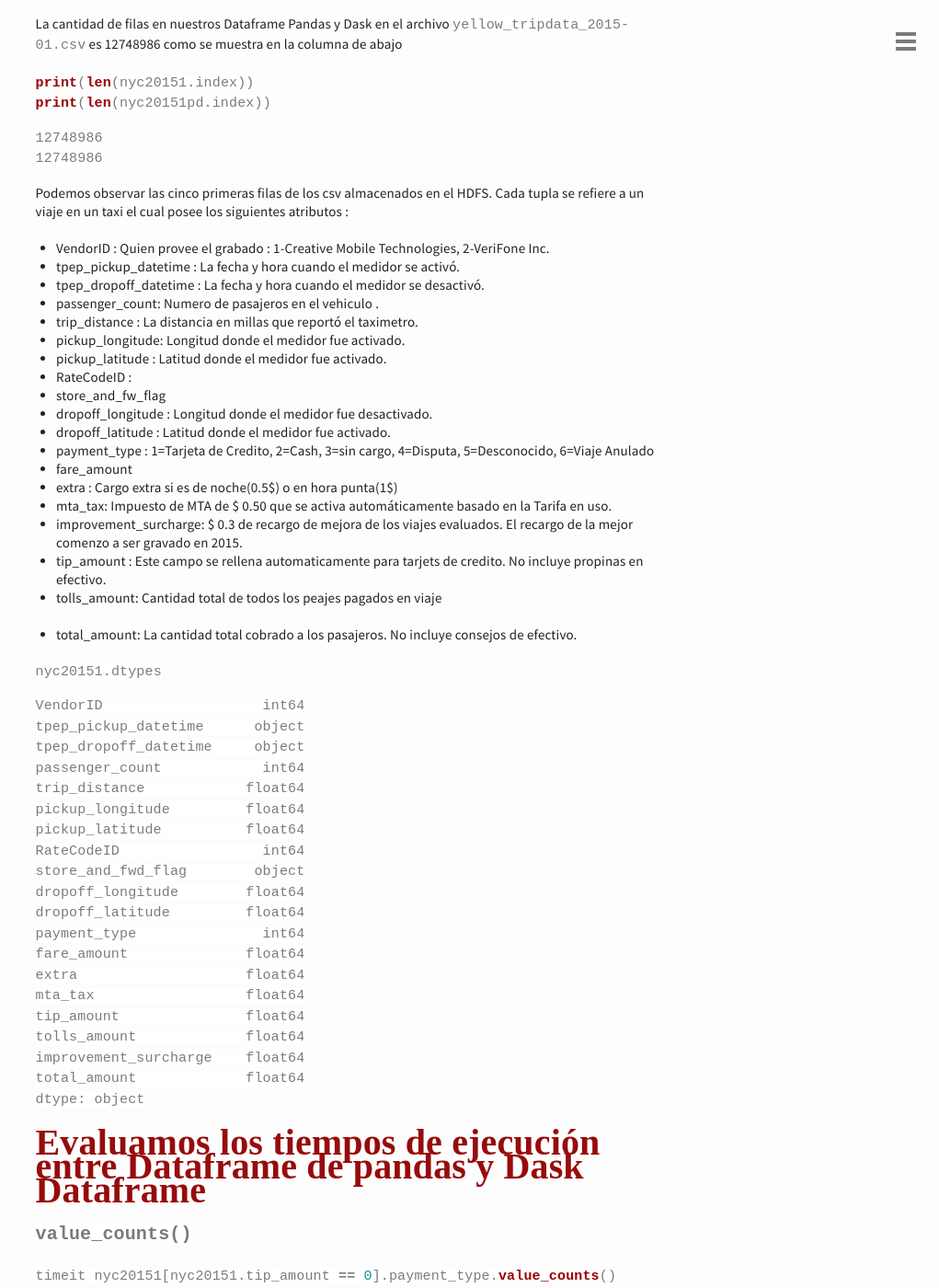
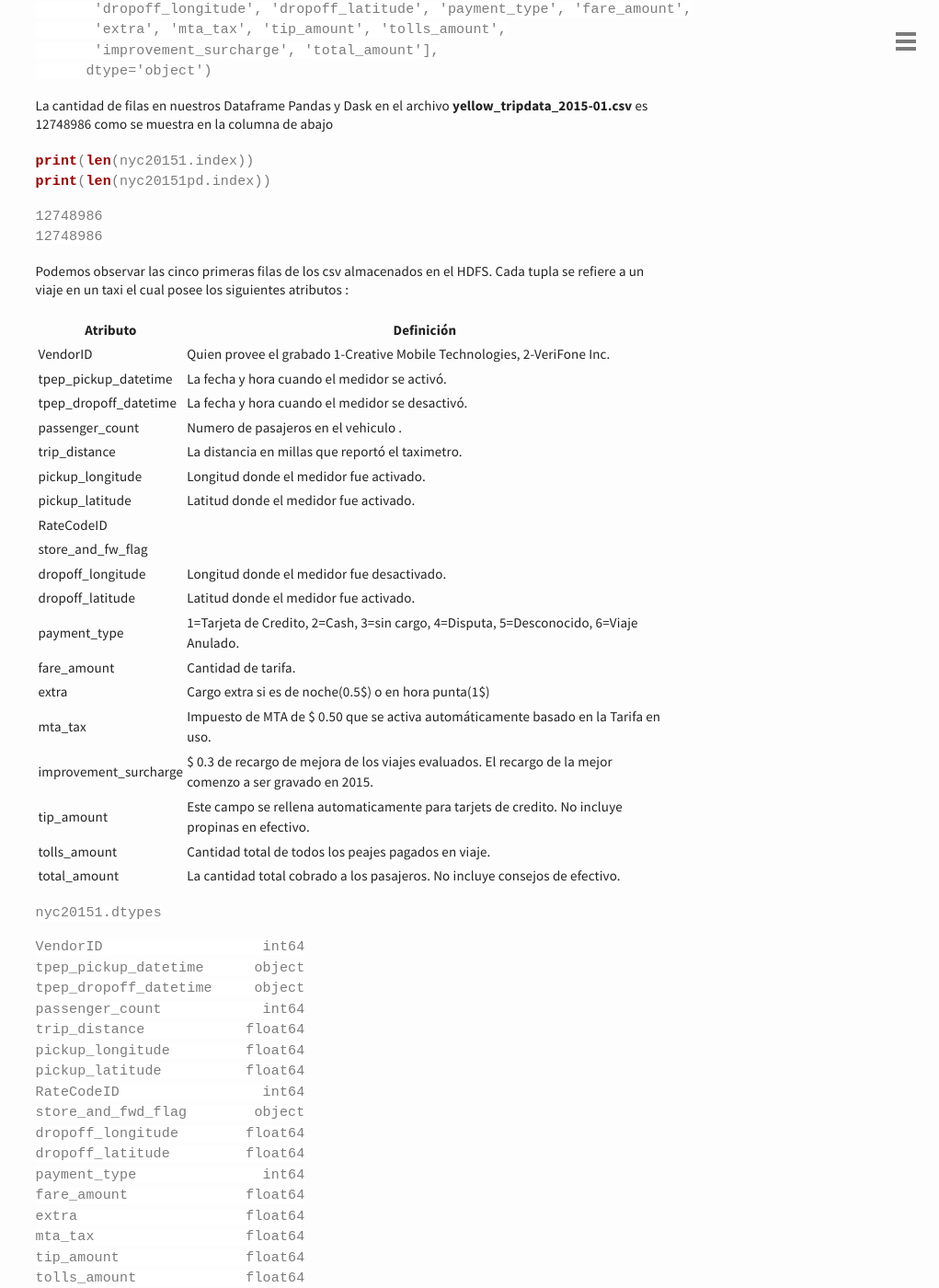
Before and after one commit to DataAnalytics171ERE/DataAnalytics171ERE.github.io, a Jekyll site: the page built from PruebasDelProyecto.md, in a window 1280 px wide and 1400 px high, scrolled down 1916 px. Shown: the whole window at 92% size, without its empty margins (259-1280 px from the left). Built offline with Jekyll 4.4.1, drawn with Linux system fonts in a browser that asks for light colours; a script that is not in the unit is left out; some of the changed text lies outside the part shown.

Commit message:
github pages

````diff
--- a/PruebasDelProyecto.md
+++ b/PruebasDelProyecto.md
@@ -6,18 +6,18 @@
 Para nuestras pruebas usamos dos archivos csv cada uno de 1.8 GB aproximadamente el cual consiste en datos de lo staxis de New York City del año 2015 en los meses de Enero y Febrero.
 
 
-### <span style="color: #2C3F28; font-family: Babas; font-size: 1.5em;">Taxis amarillos NYC</span>
+### <span style="color: #2C3F28; font-family: Babas; font-size: 1em;">Taxis amarillos NYC</span>
 
 <img src="{{ "/img/taxi.png" | prepend: site.baseurl | replace: '//', '/' }}" alt="Pruebas">
 
 
-### <span style="color: #2C3F28; font-family: Babas; font-size: 1.5em;">HDFS</span>
+### <span style="color: #2C3F28; font-family: Babas; font-size: 1em;">HDFS</span>
 Esos archivos fueron puestos en HDFS local en una laptop dando como resultado lo siguiente :
 
 <img src="{{ "/img/hdfs1.png" | prepend: site.baseurl | replace: '//', '/' }}" alt="HDFS">
 
 
-####  <span style="color: #970B0B; font-family: Babas; font-size: 2em;"> Código</span>
+####  <span style="color: #970B0B; font-family: Babas; font-size: 1em;"> Código</span>
 
 
 Vamos a leer uno de los archivos que guardamos en el HDFS (yellow_tripdata_2015-01.csv y yellow_tripdata_2015-02.csv) y los almacenamos con Dataframe Pandas y Dataframe Dask.
@@ -43,16 +43,14 @@
 
 
 
-* `nyc20151pd` es Dataframe de Pandas que almacena el .csv guardado en hdfs.
-* `nyc20151`   es Dataframe de Dask que almacena el .csv guardado en hdfs.
+> nyc20151pd es Dataframe de Pandas que almacena el .csv guardado en hdfs.
+
+> nyc20151 es Dataframe de Dask que almacena el .csv guardado en hdfs.
 
 
 ```python
 nyc20151.columns
 ```
-
-
-
 
     Index(['VendorID', 'tpep_pickup_datetime', 'tpep_dropoff_datetime',
            'passenger_count', 'trip_distance', 'pickup_longitude',
@@ -64,7 +62,7 @@
 
 
 
-La cantidad de filas en nuestros Dataframe Pandas y Dask en el archivo `yellow_tripdata_2015-01.csv` es 12748986 como se muestra en la columna de abajo
+La cantidad de filas en nuestros Dataframe Pandas y Dask en el archivo **yellow_tripdata_2015-01.csv** es 12748986 como se muestra en la columna de abajo
 
 
 ```python
@@ -78,26 +76,27 @@
 
 Podemos observar las cinco primeras filas de los csv almacenados en el HDFS. Cada tupla se refiere a un viaje en un taxi el cual posee los siguientes atributos :
 
-* VendorID : Quien provee el grabado : 1-Creative Mobile Technologies, 2-VeriFone Inc.
-* tpep_pickup_datetime : La fecha y hora cuando el medidor se activó.
-* tpep_dropoff_datetime :  La fecha y hora cuando el medidor se desactivó.
-* passenger_count: Numero de pasajeros en el vehiculo .
-* trip_distance : La distancia en millas que reportó el taximetro.
-* pickup_longitude: Longitud donde el medidor fue activado.
-* pickup_latitude : Latitud donde el medidor fue activado.
-* RateCodeID :
-* store_and_fw_flag
-* dropoff_longitude :  Longitud donde el medidor fue desactivado.
-* dropoff_latitude : Latitud donde el medidor fue activado.
-* payment_type : 1=Tarjeta de Credito, 2=Cash, 3=sin cargo, 4=Disputa, 5=Desconocido, 6=Viaje Anulado
-* fare_amount
-* extra : Cargo extra si es de noche(0.5\$) o en hora punta(1\$)
-* mta_tax: Impuesto de MTA de \$ 0.50 que se activa automáticamente basado en la Tarifa en uso.
-* improvement_surcharge: \$ 0.3 de recargo de mejora de los viajes evaluados. El recargo de la mejor comenzo a ser gravado en 2015.
-* tip_amount : Este campo se rellena automaticamente para tarjets de credito. No incluye propinas en efectivo.
-* tolls_amount:  Cantidad total de todos los peajes pagados en viaje
-
-* total_amount: La cantidad total cobrado a los pasajeros. No incluye consejos de efectivo.
+| Atributo | Definición |
+| ---------- | ---------- |
+| VendorID | Quien provee el grabado 1-Creative Mobile Technologies, 2-VeriFone Inc.|
+| tpep_pickup_datetime | La fecha y hora cuando el medidor se activó.|
+| tpep_dropoff_datetime |  La fecha y hora cuando el medidor se desactivó.|
+| passenger_count | Numero de pasajeros en el vehiculo .|
+| trip_distance | La distancia en millas que reportó el taximetro.|
+| pickup_longitude | Longitud donde el medidor fue activado.|
+| pickup_latitude | Latitud donde el medidor fue activado.|
+| RateCodeID | |
+| store_and_fw_flag | |
+| dropoff_longitude |  Longitud donde el medidor fue desactivado.|
+| dropoff_latitude | Latitud donde el medidor fue activado.|
+| payment_type | 1=Tarjeta de Credito, 2=Cash, 3=sin cargo, 4=Disputa, 5=Desconocido, 6=Viaje Anulado.|
+| fare_amount |Cantidad de tarifa.|
+| extra | Cargo extra si es de noche(0.5\$) o en hora punta(1\$)|
+| mta_tax | Impuesto de MTA de \$ 0.50 que se activa automáticamente basado en la Tarifa en uso.|
+| improvement_surcharge | \$ 0.3 de recargo de mejora de los viajes evaluados. El recargo de la mejor comenzo a ser gravado en 2015.|
+| tip_amount | Este campo se rellena automaticamente para tarjets de credito. No incluye propinas en efectivo.
+| tolls_amount |  Cantidad total de todos los peajes pagados en viaje.|
+| total_amount | La cantidad total cobrado a los pasajeros. No incluye consejos de efectivo.|
 
 
 
@@ -131,9 +130,9 @@
 
 
 
-####  <span style="color: #970B0B; font-family: Babas; font-size: 2em;"> Evaluamos los tiempos de ejecución entre Dataframe de pandas y Dask Dataframe</span>
+####  <span style="color: #970B0B; font-family: Babas; font-size: 1.5em;"> Evaluamos los tiempos de ejecución entre Dataframe de pandas y Dask Dataframe</span>
 
-####  `value_counts()`
+##### value_counts()
 
 
 ```python
@@ -153,7 +152,7 @@
     1 loop, best of 3: 987 ms per loop
 
 
-#### `sum()`
+##### sum()
 
 
 ```python
@@ -172,7 +171,7 @@
     100 loops, best of 3: 11.7 ms per loop
 
 
-#### `Numero de filas`
+##### Numero de filas
 
 
 ```python
@@ -246,9 +245,6 @@
 nyc20151.dtypes
 ```
 
-
-
-
     VendorID                          int64
     tpep_pickup_datetime     datetime64[ns]
     tpep_dropoff_datetime    datetime64[ns]
@@ -281,9 +277,6 @@
 ```python
 nyc20151pd.groupby(nyc20151pd.tpep_pickup_datetime.dt.dayofweek).passenger_count.sum()
 ```
-
-
-
 
     tpep_pickup_datetime
     0    2200087
````
Also changed, not shown: css/style.css (deleted, +0 -25 lines), dataframe.md (+2 -2 lines), README.md, 13 other files.
